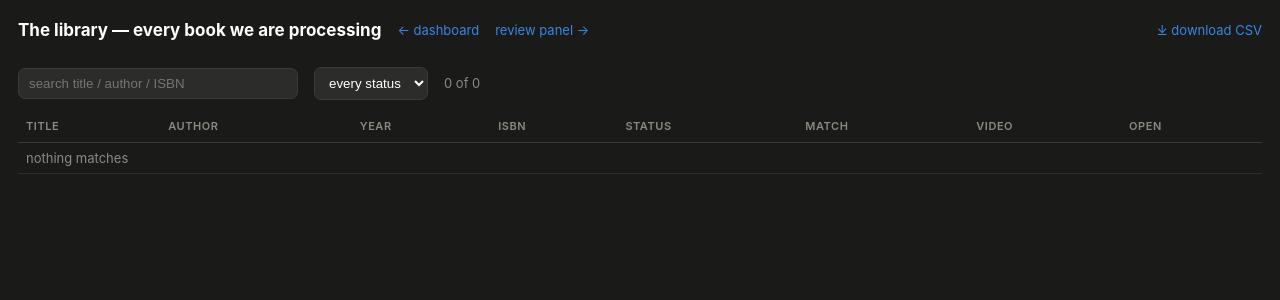
After one commit to yauhenio2025/bookscan-ops, a Flask app: template templates/books.html in a window 1280 px wide. The commit adds this page. Shown: the top 300 px of the page. Run offline with Flask 3, Linux system fonts and the light colour scheme; the template is opened without the code that fills it, so the values that code supplies are empty; parts of the project's set-up code (start-up, migrations or seed data) failed here and were passed over.

Commit message:
The library: full 9,089-book table with search, sort and CSV export

```diff
--- a/app.py
+++ b/app.py
@@ -284,6 +284,72 @@ def verdict_post():
     return jsonify({"ok": True})
 
 
+ROUTE_LABEL = {"download_and_skip": "have text (downloaded)",
+               "download_pending": "download queued",
+               "blocked_quota": "download queued",
+               "scan_ourselves": "scanning from video",
+               "ia_borrow_available": "borrow on archive.org",
+               "not_book_media_rip": "not a book (lecture/rip)",
+               "not_a_book": "not a book",
+               "human_review": "needs review",
+               "retry_service": "lookup retry"}
+
+
+@app.get("/books")
+def books_page():
+    if not _viewer_ok():
+        return redirect("/")
+    resp = make_response(render_template("books.html"))
+    if request.args.get("token"):
+        resp = make_response(redirect("/books"))
+        resp.set_cookie("vt", VIEW_TOKEN, max_age=180 * 24 * 3600,
+                        httponly=True, secure=True, samesite="Lax")
+    return resp
+
+
+@app.get("/api/books")
+def books_api():
+    """The whole library as rows — the card view answers 'is this right?',
+    this answers 'what do we have?'."""
+    if not _viewer_ok():
+        return jsonify({"error": "unauthorized"}), 401
+    rows = [{"title": r.get("title"), "author": r.get("author"),
+             "year": r.get("year"), "isbn": r.get("isbn"),
+             "isbn_ok": r.get("isbn_anchored"),
+             "status": ROUTE_LABEL.get(r.get("route"), r.get("route") or "?"),
+             "route": r.get("route"),
+             "match": r.get("containment"), "minutes": r.get("minutes"),
+             "verdict": (VERDICTS.get(r["video_id"], {}) or {}).get("verdict")
+                        or r.get("verdict"),
+             "video_id": r.get("video_id"),
+             "play": r.get("play"), "file": r.get("dlfile")}
+            for r in MANIFEST]
+    return jsonify({"rows": rows, "total": len(rows)})
+
+
+@app.get("/books.csv")
+def books_csv():
+    if not _viewer_ok():
+        return "", 401
+    import csv
+    import io
+    buf = io.StringIO()
+    w = csv.writer(buf)
+    w.writerow(["title", "author", "year", "isbn", "isbn_verified", "status",
+                "text_overlap", "video_minutes", "owner_verdict", "video_id"])
+    for r in MANIFEST:
+        w.writerow([r.get("title") or "", r.get("author") or "",
+                    r.get("year") or "", r.get("isbn") or "",
+                    "yes" if r.get("isbn_anchored") else "no",
+                    ROUTE_LABEL.get(r.get("route"), r.get("route") or ""),
+                    r.get("containment") or "", r.get("minutes") or "",
+                    (VERDICTS.get(r["video_id"], {}) or {}).get("verdict") or "",
+                    r.get("video_id") or ""])
+    return buf.getvalue(), 200, {
+        "Content-Type": "text/csv; charset=utf-8",
+        "Content-Disposition": 'attachment; filename="bookscan-library.csv"'}
+
+
 @app.get("/thumb/<name>")
 def thumb(name):
     if not _viewer_ok():
--- /dev/null
+++ b/templates/books.html
@@ -0,0 +1,124 @@
+<!doctype html>
+<html lang="en">
+<head>
+<meta charset="utf-8">
+<meta name="viewport" content="width=device-width, initial-scale=1">
+<title>Bookscan Library</title>
+<style>
+  :root {
+    color-scheme: dark;
+    --surface-1: #1a1a19; --surface-2: #232322; --surface-3: #2c2c2b;
+    --border: #3a3a38;
+    --text-primary: #fff; --text-secondary: #c3c2b7; --text-muted: #8b8a80;
+    --accent: #3987e5; --good: #0ca30c; --warning: #fab219;
+    --serious: #ec835a; --critical: #d03b3b;
+  }
+  * { box-sizing: border-box; }
+  body { margin: 0; background: var(--surface-1); color: var(--text-secondary);
+         font: 13px/1.45 -apple-system, "Segoe UI", system-ui, sans-serif;
+         padding: 18px; }
+  h1 { font-size: 17px; color: var(--text-primary); margin: 0; font-weight: 650; }
+  a { color: var(--accent); text-decoration: none; }
+  .top { display: flex; gap: 16px; align-items: center; flex-wrap: wrap;
+         margin-bottom: 12px; }
+  .spacer { flex: 1; }
+  .muted { color: var(--text-muted); }
+  input, select { background: var(--surface-3); color: var(--text-primary);
+                  border: 1px solid var(--border); border-radius: 7px;
+                  padding: 7px 10px; }
+  input { width: 280px; }
+  table { width: 100%; border-collapse: collapse; }
+  th { text-align: left; font-size: 11px; text-transform: uppercase;
+       letter-spacing: .05em; color: var(--text-muted); font-weight: 600;
+       padding: 7px 8px; border-bottom: 1px solid var(--border);
+       position: sticky; top: 0; background: var(--surface-1); cursor: pointer;
+       white-space: nowrap; }
+  th:hover { color: var(--text-primary); }
+  td { padding: 6px 8px; border-bottom: 1px solid var(--surface-3);
+       vertical-align: top; }
+  td.num { font-variant-numeric: tabular-nums; white-space: nowrap; }
+  .mono { font-family: ui-monospace, Menlo, monospace; font-size: 11px; }
+  .pill { padding: 1px 8px; border-radius: 999px; font-size: 11px;
+          border: 1px solid var(--border); white-space: nowrap; }
+  .s-have { color: var(--good); border-color: var(--good); }
+  .s-queued { color: var(--accent); border-color: var(--accent); }
+  .s-scan { color: var(--warning); border-color: var(--warning); }
+  .s-other { color: var(--text-muted); }
+  .counts { display: flex; gap: 8px; flex-wrap: wrap; margin-bottom: 12px; }
+  .counts div { background: var(--surface-2); border: 1px solid var(--border);
+                border-radius: 8px; padding: 6px 12px; font-variant-numeric: tabular-nums; }
+  .counts b { color: var(--text-primary); }
+</style>
+</head>
+<body>
+  <div class="top">
+    <h1>The library — every book we are processing</h1>
+    <a href="/">← dashboard</a><a href="/review">review panel →</a>
+    <span class="spacer"></span>
+    <a href="/books.csv">⤓ download CSV</a>
+  </div>
+  <div class="counts" id="counts"></div>
+  <div class="top">
+    <input id="q" placeholder="search title / author / ISBN">
+    <select id="st"><option value="">every status</option></select>
+    <span class="muted" id="shown"></span>
+  </div>
+  <table id="tbl"><thead><tr>
+    <th data-k="title">Title</th><th data-k="author">Author</th>
+    <th data-k="year">Year</th><th data-k="isbn">ISBN</th>
+    <th data-k="status">Status</th><th data-k="match">Match</th>
+    <th data-k="minutes">Video</th><th>Open</th>
+  </tr></thead><tbody></tbody></table>
+
+<script>
+const $ = id => document.getElementById(id);
+const esc = s => String(s ?? "").replace(/[&<>"']/g, c => ({'&':'&amp;','<':'&lt;','>':'&gt;','"':'&quot;',"'":'&#39;'}[c]));
+let ROWS = [], sortK = "title", sortDir = 1;
+
+const cls = r => r.route === "download_and_skip" ? "s-have"
+  : (r.route || "").startsWith("download") || r.route === "blocked_quota" ? "s-queued"
+  : r.route === "scan_ourselves" ? "s-scan" : "s-other";
+
+function render() {
+  const q = $("q").value.toLowerCase().trim(), st = $("st").value;
+  let rows = ROWS.filter(r =>
+    (!st || r.status === st) &&
+    (!q || `${r.title} ${r.author} ${r.isbn}`.toLowerCase().includes(q)));
+  rows.sort((a, b) => {
+    const x = a[sortK] ?? "", y = b[sortK] ?? "";
+    return (typeof x === "number" && typeof y === "number"
+            ? x - y : String(x).localeCompare(String(y))) * sortDir;
+  });
+  $("shown").textContent = `${rows.length.toLocaleString()} of ${ROWS.length.toLocaleString()}`;
+  $("tbl").tBodies[0].innerHTML = rows.slice(0, 1500).map(r => `<tr>
+    <td>${esc(r.title || "—")}${r.verdict ? ` <span class="muted">(${esc(r.verdict)})</span>` : ""}</td>
+    <td class="muted">${esc(r.author || "")}</td>
+    <td class="num muted">${r.year || ""}</td>
+    <td class="num mono">${esc(r.isbn || "")}${r.isbn_ok ? " ✓" : ""}</td>
+    <td><span class="pill ${cls(r)}">${esc(r.status)}</span></td>
+    <td class="num">${r.match != null ? (100 * r.match).toFixed(0) + "%" : ""}</td>
+    <td class="num muted">${r.minutes != null ? r.minutes + "m" : ""}</td>
+    <td class="num">${r.play ? `<a href="${esc(r.play)}" target="_blank" rel="noopener">▶</a>` : ""}
+        ${r.file ? ` <a href="${esc(r.file)}" target="_blank" rel="noopener">⇱</a>` : ""}</td>
+  </tr>`).join("") || `<tr><td colspan="8" class="muted">nothing matches</td></tr>`;
+}
+
+document.querySelectorAll("th[data-k]").forEach(th => th.onclick = () => {
+  const k = th.dataset.k;
+  sortDir = (k === sortK) ? -sortDir : 1; sortK = k; render();
+});
+$("q").oninput = render; $("st").onchange = render;
+
+fetch("/api/books", {cache: "no-store"}).then(r => r.json()).then(d => {
+  ROWS = d.rows || [];
+  const by = {};
+  ROWS.forEach(r => by[r.status] = (by[r.status] || 0) + 1);
+  $("counts").innerHTML = Object.entries(by).sort((a, b) => b[1] - a[1])
+    .map(([k, v]) => `<div><b>${v.toLocaleString()}</b> ${esc(k)}</div>`).join("");
+  $("st").innerHTML = `<option value="">every status</option>` +
+    Object.keys(by).sort().map(k => `<option>${esc(k)}</option>`).join("");
+  render();
+});
+</script>
+</body>
+</html>
--- a/templates/index.html
+++ b/templates/index.html
@@ -95,6 +95,7 @@
   <div class="topbar">
     <h1>Bookscan Ops</h1>
     <a href="/review" style="color:var(--accent);text-decoration:none;font-weight:600">Review →</a>
+    <a href="/books" style="color:var(--accent);text-decoration:none;font-weight:600">The library (all 9,089) →</a>
     <span class="pill" id="beat"><span class="dot" style="background:var(--text-muted)"></span><span>connecting…</span></span>
     <span class="pill" id="loop"><span class="dot" style="background:var(--text-muted)"></span><span>loop: ?</span></span>
     <span class="spacer"></span>
```
